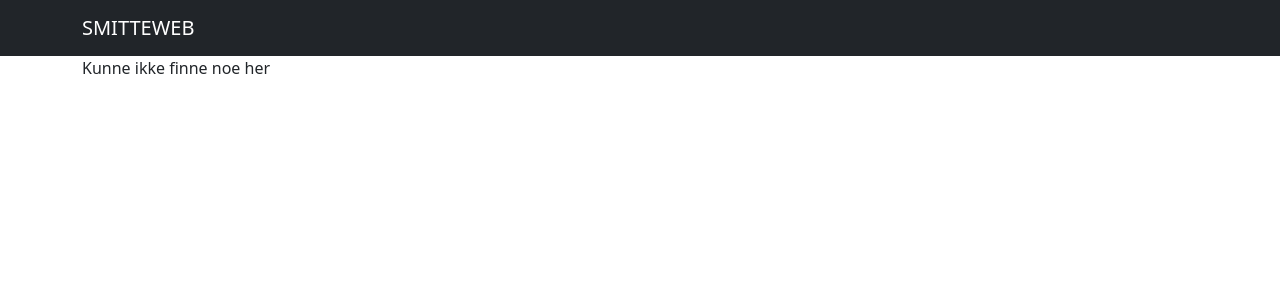
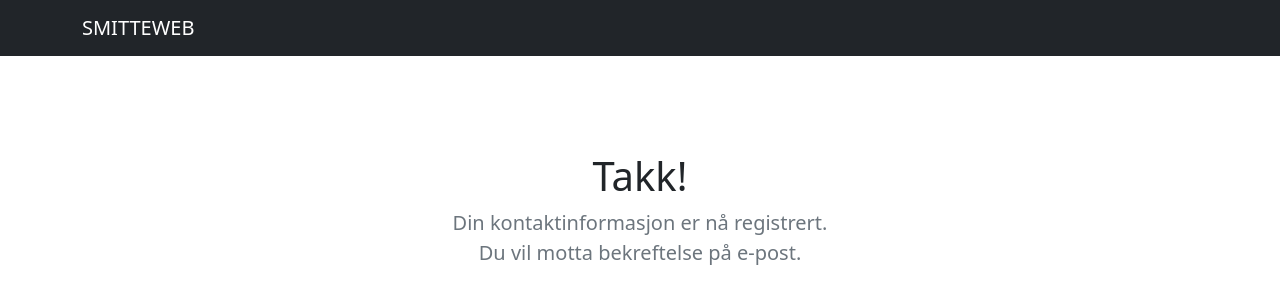
Before and after one commit to Devalo/smitteweb, a React (Create React App) app: page /takk in a window 1280 px wide. Shown: the top 304 px of the page. Built offline with nearby package versions, Linux system fonts and the light colour scheme; no server answers; the database is empty.

Commit message:
sent to thx page on public create

```diff
--- a/src/App.js
+++ b/src/App.js
@@ -14,6 +14,7 @@ import AllArrangements from './components/Arrangement/AllArrangements';
 import ViewOne from './components/Arrangement/ViewOne';
 
 import AddPublic from './components/Arrangement/AddPublic';
+import PublicFormRedirect from './components/Arrangement/Participants/PublicFormRedirect';
 
 import './App.css';
 
@@ -57,6 +58,9 @@ function App() {
             <Route path="/registrer">
               <Register />
             </Route>
+            <Route path="/takk">
+              <PublicFormRedirect />
+            </Route>
             <Route path="/:id">
               <AddPublic />
             </Route>
--- a/src/components/Arrangement/Participants/ParticipantForm.jsx
+++ b/src/components/Arrangement/Participants/ParticipantForm.jsx
@@ -1,17 +1,23 @@
 import React from 'react';
-import { useParams } from 'react-router-dom';
+import { useParams, useHistory } from 'react-router-dom';
 import { useForm } from 'react-hook-form';
 import { addParticipant } from '../../../lib/services/arrangement';
+import fire from '../../../config/fire';
 
 
 const ParticipantForm = () => {
+  const user = fire.auth().currentUser;
   const params = useParams();
+  const history = useHistory();
   const {
     register, handleSubmit, errors, reset,
   } = useForm();
 
   const onSubmit = (data) => {
     addParticipant(params.id, data);
+    if (user === null) {
+      history.push("/takk");
+    }
   }
 
   return (
--- /dev/null
+++ b/src/components/Arrangement/Participants/PublicFormRedirect.jsx
@@ -0,0 +1,23 @@
+import React from 'react';
+
+const PublicFormRedirect = () => {
+  return (
+        <div>
+        <section className="py-5 text-center container">
+    <div className="row py-lg-5">
+      <div className="col-lg-6 col-md-8 mx-auto">
+        <h1 className="fw-light">Takk!</h1>
+        <p className="lead text-muted">
+          Din kontaktinformasjon er nå registrert.<br />
+          Du vil motta bekreftelse på e-post.
+        </p>
+        <p>
+        </p>
+      </div>
+    </div>
+  </section>
+    </div>
+  )
+}
+
+export default PublicFormRedirect;
```
Also changed, not shown: 1 other file (tests, documents, lock files or other folders).
